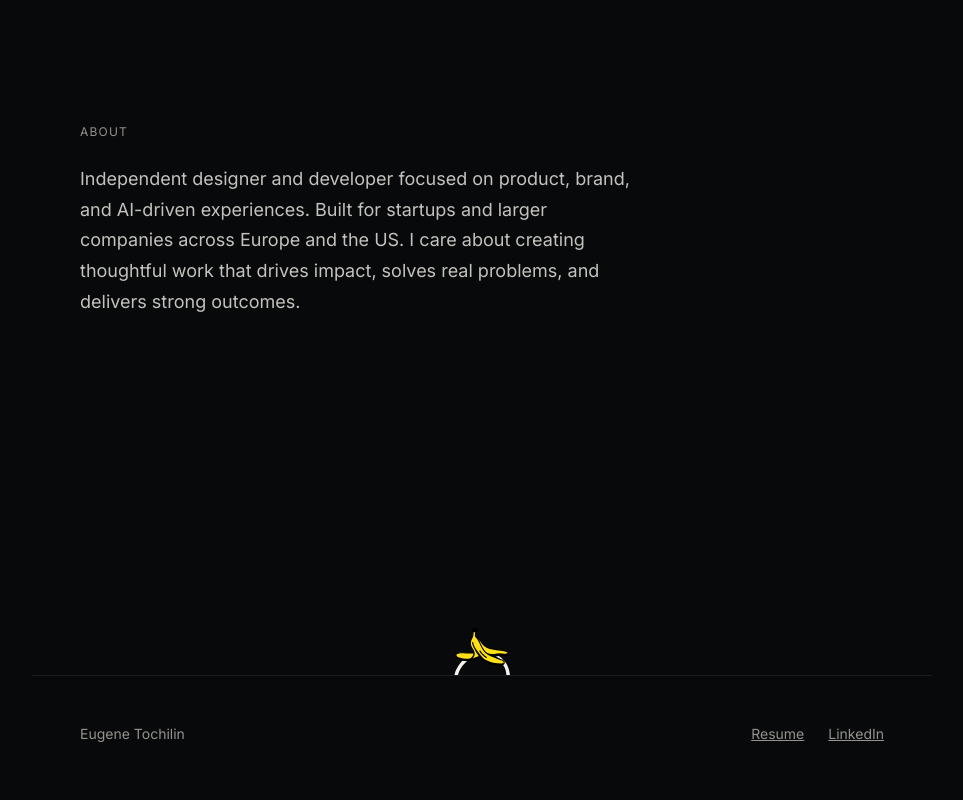
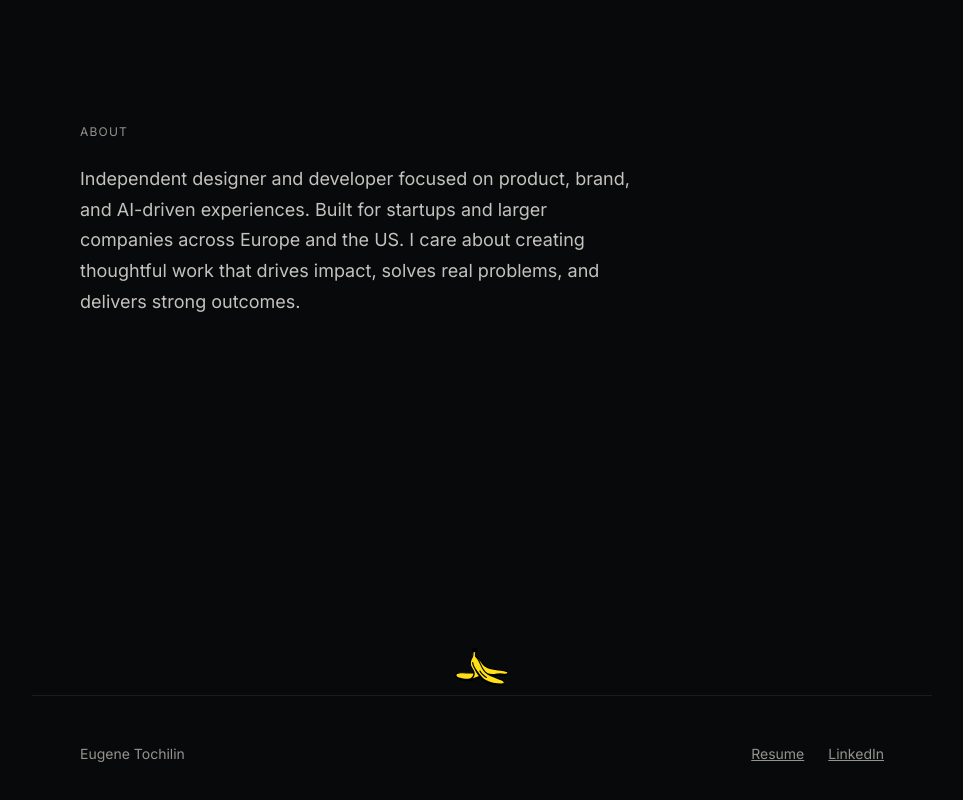
Before and after one commit to Tocilin/folio, a Next.js app: page / in a window 1280 px wide. Shown: the part 1216-2016 px from the top of the page, without its empty margins (158-1121 px from the left). Built offline with nearby package versions, Linux system fonts and the light colour scheme.

Commit message:
fix: hide dude fully at rest, clean up assembly math

```diff
--- a/app/components/BananaPeek.tsx
+++ b/app/components/BananaPeek.tsx
@@ -2,12 +2,16 @@
 
 import { useState } from "react";
 
-const BW = 56;           // banana size (square)
-const DW = 56;           // dude width
-const DH = 34;           // dude height (preserves 52.6 : 31.96 ratio)
-const GAP_FIX = 20;      // banana SVG has ~20px empty space at bottom — closed with negative margin
-const ASSEMBLY_H = BW + DH - GAP_FIX; // 70px — true visual height of the stacked assembly
-const REST_OFFSET = ASSEMBLY_H - BW;  // 14px — shifts assembly so banana bottom = container bottom
+const BW = 56;  // banana width & height (square)
+const DW = 56;  // dude width
+const DH = 34;  // dude height (preserves 52.6 : 31.96 ratio)
+
+// Container shows banana + dude stacked.
+// At rest: assembly shifted down by DH so banana sits at container bottom (footer line)
+//          and dude is fully below the container (hidden).
+// On peek: assembly at translateY(0), both visible, banana on top.
+const CONTAINER_H = BW + DH; // 90px
+const REST_OFFSET = DH;       // 34px — dude hidden below, banana bottom flush with footer line
 
 export function BananaPeek() {
   const [peeking, setPeeking] = useState(false);
@@ -22,7 +26,7 @@ export function BananaPeek() {
     <div className="relative z-10 flex justify-center">
       <div
         className="relative overflow-hidden cursor-pointer select-none"
-        style={{ width: BW, height: ASSEMBLY_H }}
+        style={{ width: BW, height: CONTAINER_H }}
         onClick={handleClick}
         role="button"
         aria-label="Click the banana"
@@ -38,11 +42,11 @@ export function BananaPeek() {
               : "transform 0.35s ease-in",
           }}
         >
-          {/* Banana — sits on dude's head; negative margin closes the SVG's internal bottom whitespace */}
+          {/* Banana — on top of dude's head */}
           {/* eslint-disable-next-line @next/next/no-img-element */}
-          <img src="/images/banana.svg" alt="" style={{ display: "block", width: BW, height: BW, marginBottom: -20, position: "relative", zIndex: 1 }} />
+          <img src="/images/banana.svg" alt="" style={{ display: "block", width: BW, height: BW }} />
 
-          {/* Dude — inlined SVG so fg-primary token applies via currentColor */}
+          {/* Dude — inlined so fg-primary token applies via currentColor */}
           <svg
             viewBox="0 0 52.6299 31.9603"
             fill="none"
```
Also changed, not shown: .claude/settings.local.json.
